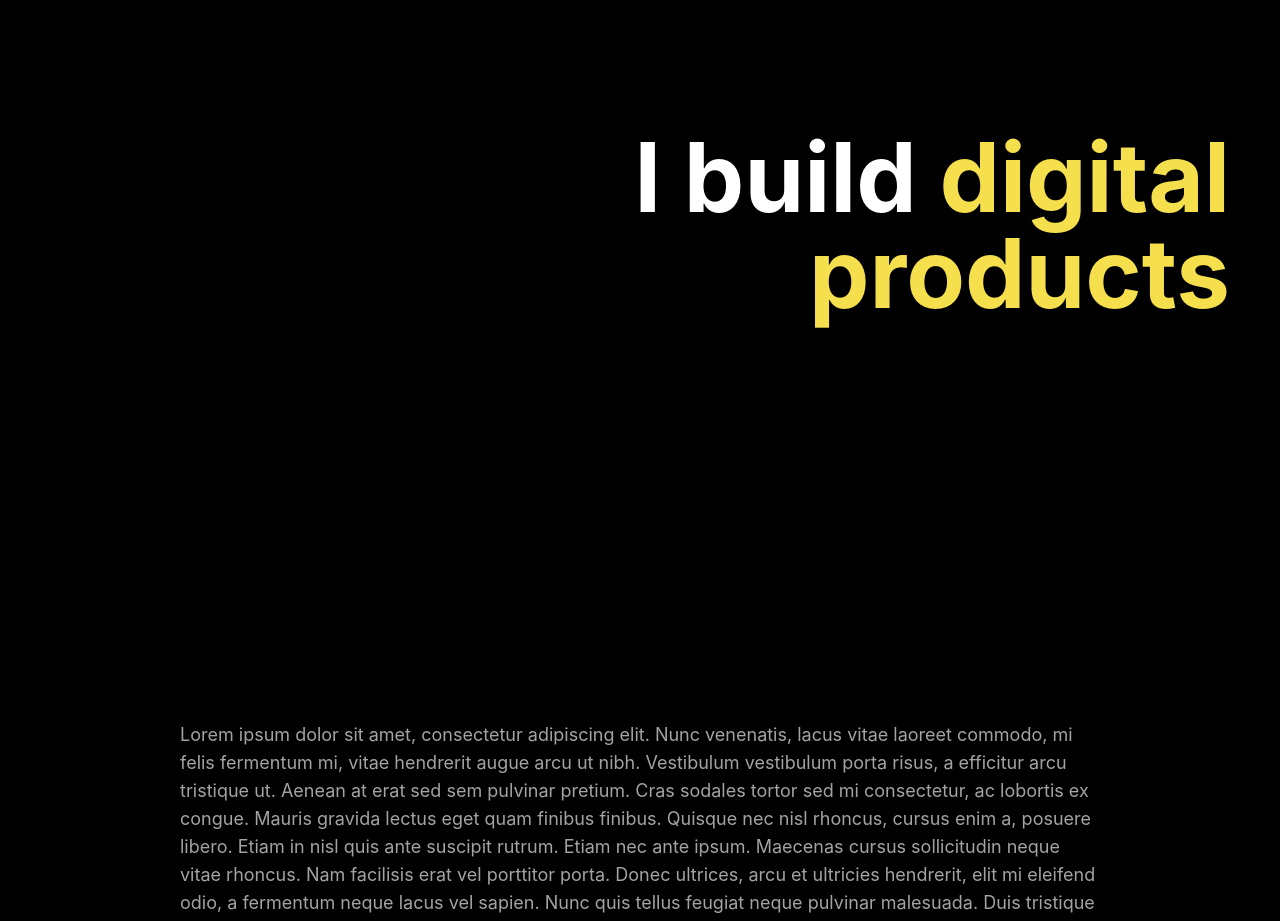
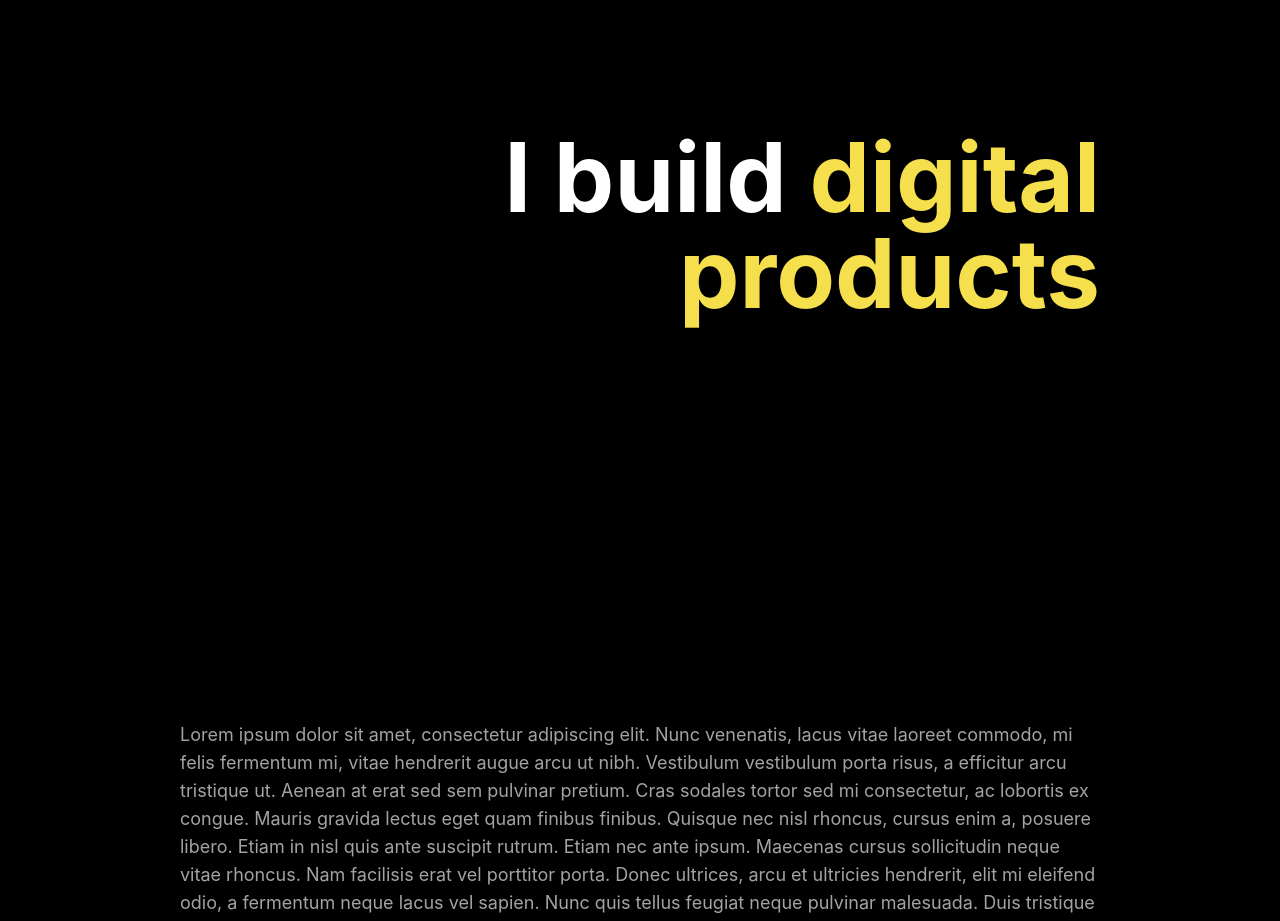
Before and after one commit to maximilianhagerf/hagerf_se-next, a Next.js app: page /about in a window 1280 px wide. Shown: the part 1400-2321 px from the top of the page. Built offline with nearby package versions, Linux system fonts and the light colour scheme.

Commit message:
bigger padding right

```diff
--- a/styles/modules/Content.module.css
+++ b/styles/modules/Content.module.css
@@ -38,6 +38,6 @@
 
 .Right {
   @apply text-right;
-  padding-right: 50px;
+  padding-right: 180px;
   padding-left: 180px;
 }
```
